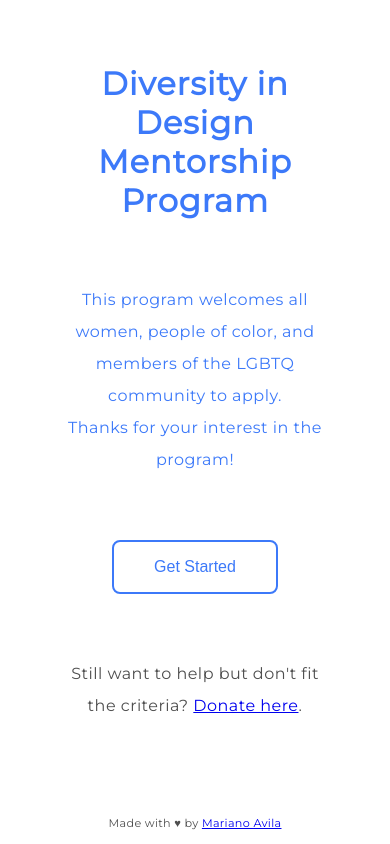
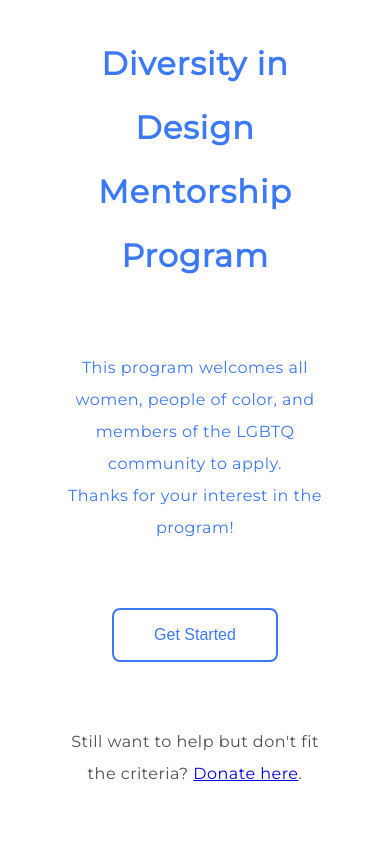
Before and after one commit to marianoavila/design, a plain HTML site: page index.html in a window 390 px wide. Shown: the top 844 px of the page. Drawn offline with Linux system fonts and the light colour scheme.

Commit message:
line height and margin change

```diff
--- a/main.css
+++ b/main.css
@@ -88,8 +88,9 @@ body {
 
 @media (max-width: 767px) {
   h1 {
-    margin-top: 2em;
+    margin-top: 1em;
     font-size: 2em;
+    line-height: 2;
   }
 
   .subtle {
```
